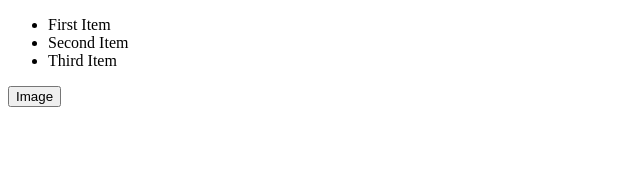
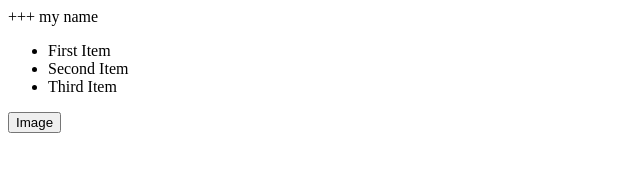
Before and after one commit to panditvarun20/newjs_repo, a plain HTML site: page index.html in a window 1280 px wide. Shown: the whole page, without its empty margins (0-640 px from the left). Drawn offline with Linux system fonts and the light colour scheme.

Commit message:
added extra line

```diff
--- a/index.html
+++ b/index.html
@@ -6,6 +6,8 @@
     <title>Document</title>
 </head>
 <body>
+
+    +++ my name
     <ul id="list">
         <li class="list-item">First Item</li>
         <li class="list-item">Second Item</li>
```
